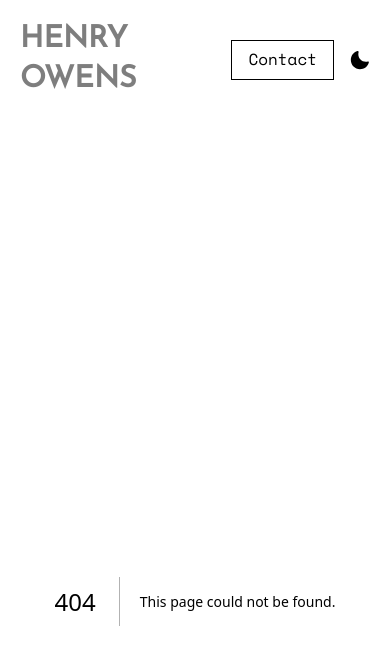
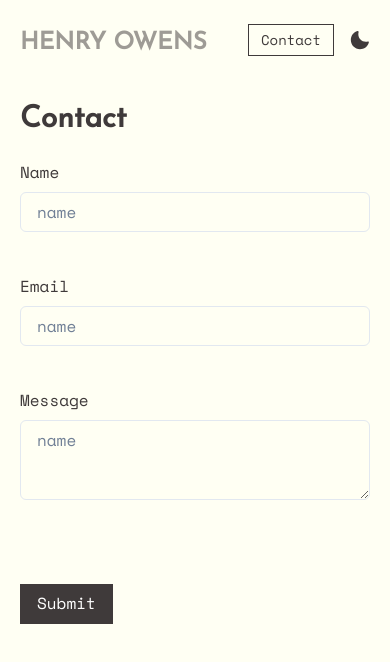
Before and after one commit to henryowens/website-next, a Next.js app: page /contact in a window 390 px wide. Before the commit this address had no page. Shown: the top 662 px of the page. Built offline with nearby package versions, Linux system fonts and the light colour scheme.

Commit message:
creating contact page and responsive fixes

```diff
--- a/next.config.js
+++ b/next.config.js
@@ -1,7 +1,16 @@
 /** @type {import('next').NextConfig} */
+
+const { config } = require("dotenv");
+
+config();
 const nextConfig = {
   experimental: {
     appDir: true,
+  },
+  env: {
+    NEXT_PUBLIC_EMAIL_SERVICE_ID: "service_jhwnnbq",
+    NEXT_PUBLIC_EMAIL_PUBLIC_KEY: "RDJt-8tkgDjqROGoT",
+    NEXT_PUBLIC_EMAIL_CONTACT_TEMPLATE_ID: "publicwebsite",
   },
   i18n: {
     locales: ["en"],
--- a/src/Layout.tsx
+++ b/src/Layout.tsx
@@ -4,6 +4,8 @@ import {
   Flex,
   useColorMode,
   IconProps,
+  Container,
+  useBreakpointValue,
 } from "@chakra-ui/react";
 import { PropsWithChildren } from "react";
 import { SunIcon, MoonIcon } from "@chakra-ui/icons";
@@ -18,26 +20,36 @@ const Layout: React.FC<PropsWithChildren> = ({ children }) => {
     _hover: { cursor: "pointer" },
     boxSize: 5,
   };
-  const onContact = () => window.open("mailto:henry.tom.owens@gmail.com");
+
   return (
     <Flex id="Layout" flexDirection="column">
       <header>
         <Flex
           justifyContent="space-between"
           alignItems="center"
-          marginBottom="20"
+          marginBottom={useBreakpointValue({ base: "10", sm: "20" })}
         >
           <Heading
             as="h2"
-            fontSize="3xl"
+            fontSize={useBreakpointValue({ base: "2xl", sm: "3xl" })}
             opacity="50%"
             _hover={{ cursor: "pointer" }}
+            paddingTop='2'
             onClick={() => push("/")}
           >
             HENRY OWENS
           </Heading>
           <Flex alignItems="center" gap={4}>
-            <Button variant="outline" onClick={onContact}>
+            <Button
+              as="a"
+              size={useBreakpointValue({ base: "sm", sm: "md" })}
+              variant="outline"
+              href="/contact"
+              onClick={(e) => {
+                e.preventDefault();
+                push("/contact");
+              }}
+            >
               Contact
             </Button>
             {IsThemeLight() ? (
@@ -48,7 +60,9 @@ const Layout: React.FC<PropsWithChildren> = ({ children }) => {
           </Flex>
         </Flex>
       </header>
-      {children}
+      <Container id="LayoutContainer" maxW="4xl" padding="0">
+        {children}
+      </Container>
     </Flex>
   );
 };
--- /dev/null
+++ b/src/components/FormikForm.tsx
@@ -0,0 +1,83 @@
+import {
+  Field,
+  FieldProps,
+  Form,
+  Formik,
+  FormikConfig,
+  FormikValues,
+} from "formik";
+import { ChangeEventHandler } from "react";
+import {
+  Button,
+  FormControl,
+  FormErrorMessage,
+  FormHelperText,
+  FormLabel,
+  Text,
+} from "@chakra-ui/react";
+
+interface FormikFormProps<T extends FormikValues = FormikValues> {
+  formError: string;
+  config: Omit<FormikConfig<T>, "initialValues">;
+  fields: {
+    name: keyof T;
+    label: string;
+    initialValue: string;
+    element: (props: {
+      value: string;
+      onChange: ChangeEventHandler;
+      id: string;
+    }) => JSX.Element;
+  }[];
+}
+
+const FormikForm = <T extends FormikValues = FormikValues>({
+  config,
+  fields,
+  formError,
+}: FormikFormProps<T>) => {
+  const initialValues = fields.reduce((acc, { name, initialValue }) => {
+    acc[name] = initialValue as T[keyof T];
+    return acc;
+  }, {} as T);
+  return (
+    <Formik {...config} initialValues={initialValues}>
+      {(state) => (
+        <Form>
+          {fields.map(({ name, label, element }, i) => (
+            <Field key={i} name={name}>
+              {({ field, form }: FieldProps<typeof state.initialValues>) => (
+                <FormControl
+                  isInvalid={!!form.errors[name] && !!form.touched[name]}
+                >
+                  <FormLabel htmlFor={name.toString()}>{label}</FormLabel>
+                  {element({
+                    value: field.value[name],
+                    onChange: field.onChange,
+                    id: name.toString(),
+                  })}
+                  {!!form.errors[name] && !!form.touched[name] ? (
+                    <FormErrorMessage height="6" marginBottom="2.5">
+                      {form.errors[name]?.toString()}
+                    </FormErrorMessage>
+                  ) : (
+                    <FormHelperText height="6" marginBottom="2.5" />
+                  )}
+                </FormControl>
+              )}
+            </Field>
+          ))}
+
+          <Text height="6" marginBottom="2.5">
+            {formError}
+          </Text>
+          <Button isLoading={state.isSubmitting} marginTop="2" type="submit">
+            Submit
+          </Button>
+        </Form>
+      )}
+    </Formik>
+  );
+};
+
+export default FormikForm;
--- /dev/null
+++ b/src/pages/contact.tsx
@@ -0,0 +1,71 @@
+import { Container, Heading, Input, Text, Textarea } from "@chakra-ui/react";
+import dynamic from "next/dynamic";
+import { useState } from "react";
+import * as Yup from "yup";
+
+import emailService from "@/service/email";
+
+const FormikForm = dynamic(() => import("@/components/FormikForm"));
+
+const Contact: React.FC = () => {
+  const [isSubmitted, setIsSubmitted] = useState(false);
+  const [error, setError] = useState("");
+  return (
+    <Container padding="0">
+      <Heading as="h1" marginBottom="5">
+        Contact
+      </Heading>
+      {isSubmitted ? (
+        <Text>
+          Thank you for sending your message. <br />
+          I will response via email as soon as I can.
+        </Text>
+      ) : (
+        <FormikForm
+          formError={error}
+          config={{
+            onSubmit: async (values, { setSubmitting }) => {
+              const { name, email, message } = values;
+              try {
+                await emailService.send({ name, email, message });
+                setIsSubmitted(true);
+              } catch (error) {
+                setError("There was an issue sending your message");
+              }
+              setSubmitting(false);
+            },
+            validationSchema: Yup.object().shape({
+              name: Yup.string().required("Required"),
+              email: Yup.string()
+                .email("Invalid email address")
+                .required("Required"),
+              message: Yup.string().required("Required"),
+            }),
+          }}
+          fields={[
+            {
+              name: "name",
+              label: "Name",
+              initialValue: "",
+              element: (props) => <Input placeholder="name" {...props} />,
+            },
+            {
+              name: "email",
+              label: "Email",
+              initialValue: "",
+              element: (props) => <Input placeholder="name" {...props} />,
+            },
+            {
+              name: "message",
+              label: "Message",
+              initialValue: "",
+              element: (props) => <Textarea placeholder="name" {...props} />,
+            },
+          ]}
+        />
+      )}
+    </Container>
+  );
+};
+
+export default Contact;
--- /dev/null
+++ b/src/service/email.ts
@@ -0,0 +1,24 @@
+import { send } from "@emailjs/browser";
+
+const sendEmail = <T>(params: T, templateId: string) =>
+  send(
+    process.env.NEXT_PUBLIC_EMAIL_SERVICE_ID as string,
+    templateId,
+    params as Record<string, string>,
+    process.env.NEXT_PUBLIC_EMAIL_PUBLIC_KEY as string
+  )
+    .then(
+      (resp) => Promise.resolve(resp),
+      (err) => Promise.reject(err)
+    )
+    .catch((err) => Promise.reject(err));
+
+const emailService = {
+  send: (props: { name: string; email: string; message: string }) =>
+    sendEmail(
+      props,
+      process.env.NEXT_PUBLIC_EMAIL_CONTACT_TEMPLATE_ID as string
+    ),
+};
+
+export default emailService;
--- a/src/styles/components/button.ts
+++ b/src/styles/components/button.ts
@@ -11,6 +11,7 @@ const baseStyle: SystemStyleObject = {
   borderColor: "blackAlpha.500",
   border: "1px solid",
   fontWeight: "normal",
+  _hover: { cursor: "pointer" },
 };
 
 const variants = {
```
Also changed, not shown: package.json (+6 -1 lines), src/pages/index.tsx (+9 -5 lines), 1 other file (tests, documents, lock files or other folders).
